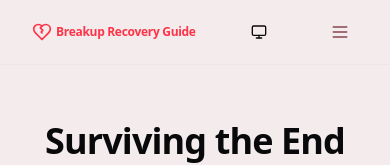
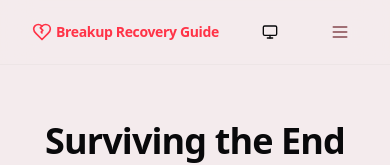
Before and after one commit to scheiber/breakup-recovery-guide, a React (Vite) app: page / in a window 390 px wide. Shown: the top 165 px of the page. Built offline with nearby package versions, Linux system fonts and the light colour scheme.

Commit message:
Adjust title size on mobile
Adjust the title size to improve readability on larger mobile screens while maintaining a single-line layout.

```diff
--- a/src/components/Header.tsx
+++ b/src/components/Header.tsx
@@ -28,7 +28,7 @@ export function Header() {
             className="flex items-center gap-1 sm:gap-2 smooth-transition hover:opacity-80 whitespace-nowrap"
           >
             <HeartCrack className="h-5 w-5 sm:h-6 sm:w-6 text-primary flex-shrink-0" />
-            <span className="text-xs sm:text-sm md:text-lg lg:text-xl font-semibold tracking-tight leading-none">
+            <span className="text-sm sm:text-base md:text-lg lg:text-xl font-semibold tracking-tight leading-none">
               Breakup Recovery Guide
             </span>
           </Link>
```
